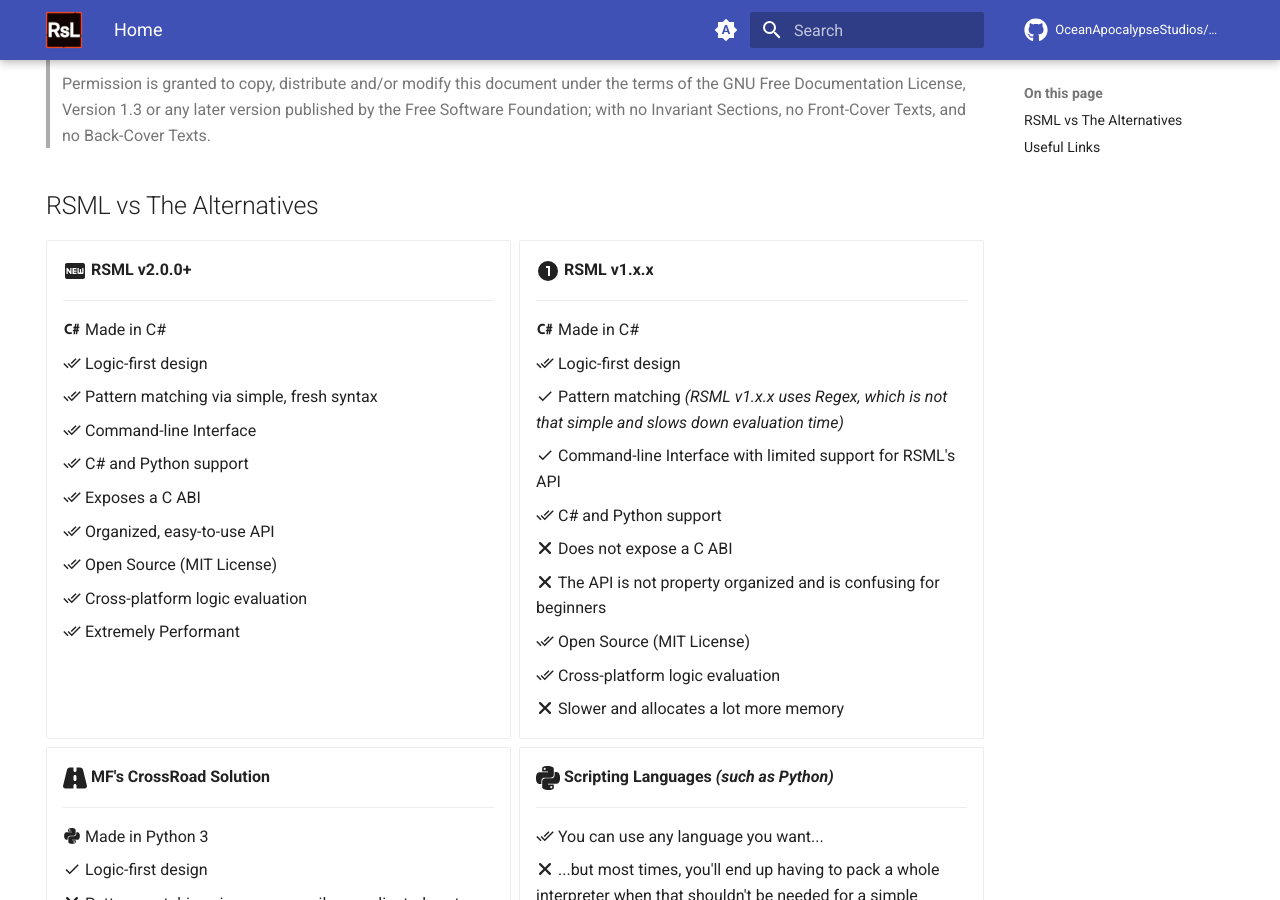
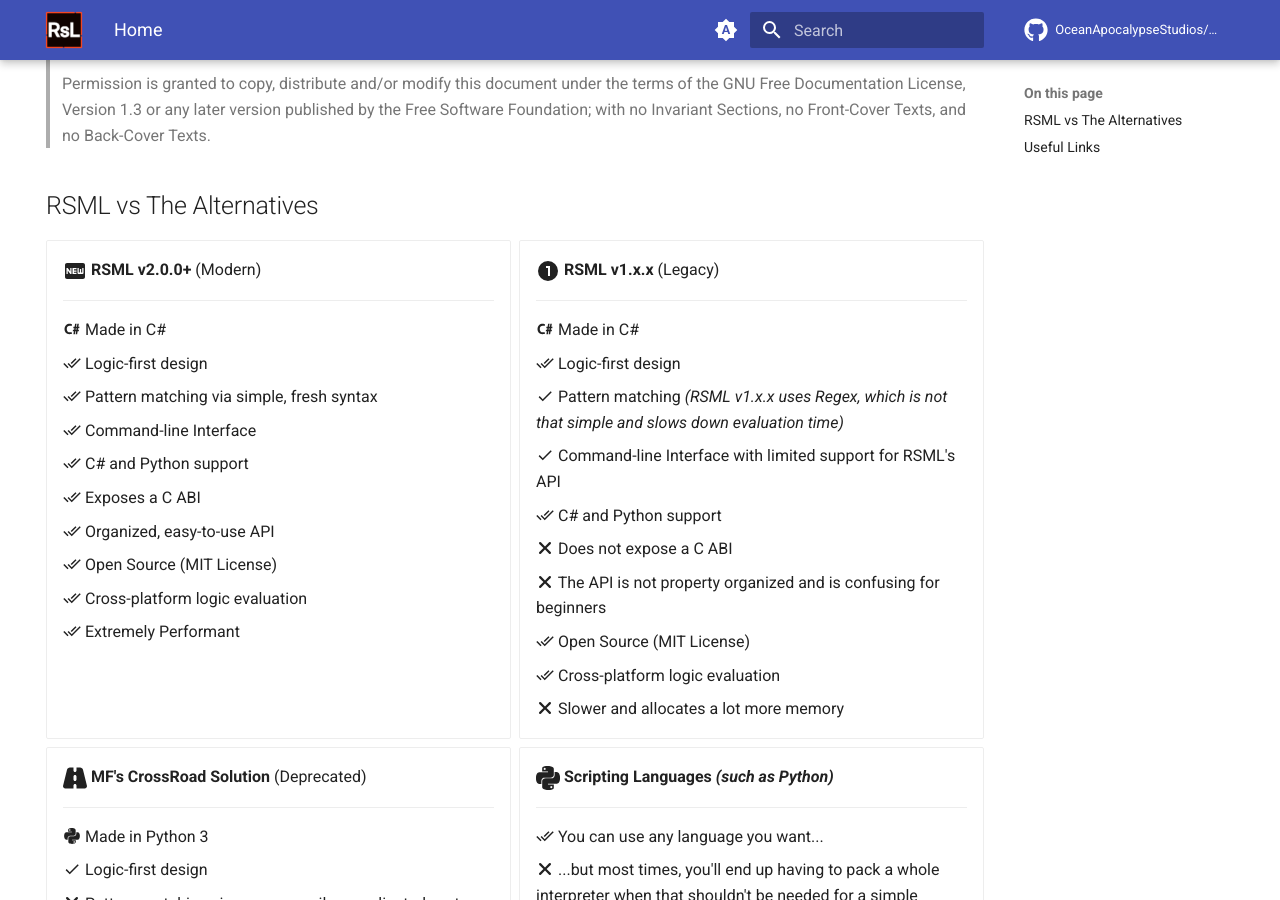
Before and after one commit to OceanApocalypseStudios/RedSeaMarkupLanguage, an MkDocs documentation site: the page built from docs/index.md, in a window 1280 px wide and 900 px high, scrolled down 516 px. Built offline with MkDocs 1.6.1 and Material for MkDocs 9.7.7, drawn with Linux system fonts in a browser that asks for light colours; comment, search, counter and statistics services are not loaded.

Commit message:
ig this is fine

```diff
--- a/docs/index.md
+++ b/docs/index.md
@@ -31,7 +31,7 @@ RSML *(short for Red Sea Markup Language)* can currently be used in C# and Pytho
 
 
 
--   :material-new-box:{ .lg .middle } **RSML v2.0.0+**
+-   :material-new-box:{ .lg .middle } **RSML v2.0.0+** (Modern)
 
     ---
     :material-language-csharp: Made in C#
@@ -55,7 +55,7 @@ RSML *(short for Red Sea Markup Language)* can currently be used in C# and Pytho
     :material-check-all: Extremely Performant
 
 
--   :material-numeric-1-circle:{ .lg .middle } **RSML v1.x.x**
+-   :material-numeric-1-circle:{ .lg .middle } **RSML v1.x.x** (Legacy)
 
     ---
     :material-language-csharp: Made in C#
@@ -78,7 +78,7 @@ RSML *(short for Red Sea Markup Language)* can currently be used in C# and Pytho
 
     :octicons-x-12: Slower and allocates a lot more memory
 
--   :fontawesome-solid-road:{ .lg .middle } **MF's CrossRoad Solution**
+-   :fontawesome-solid-road:{ .lg .middle } **MF's CrossRoad Solution** (Deprecated)
 
     ---
 
```
